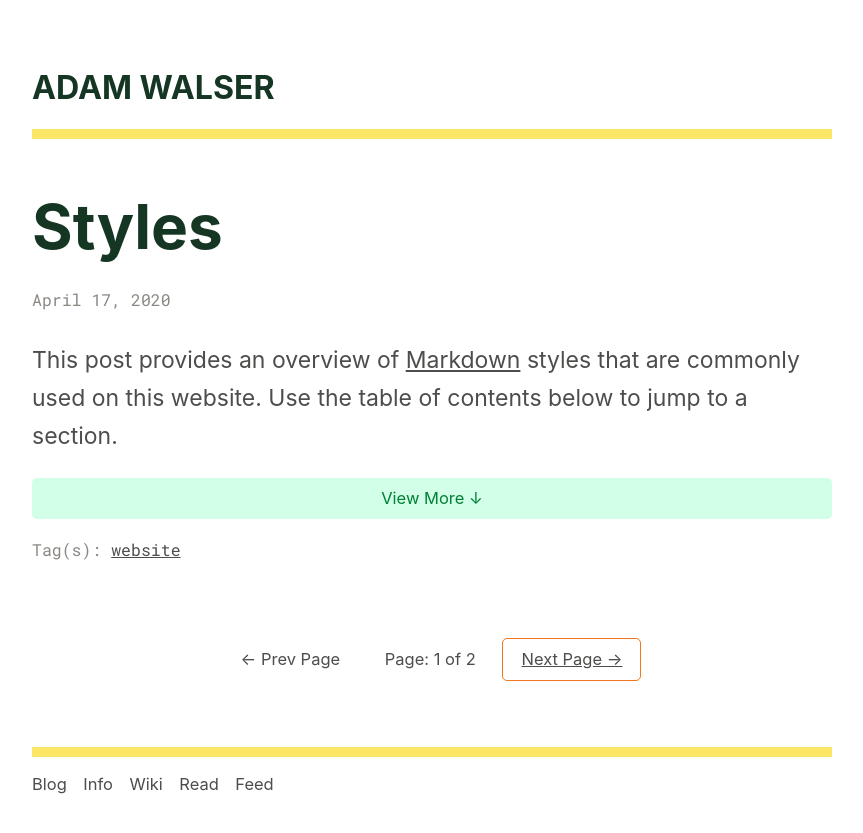
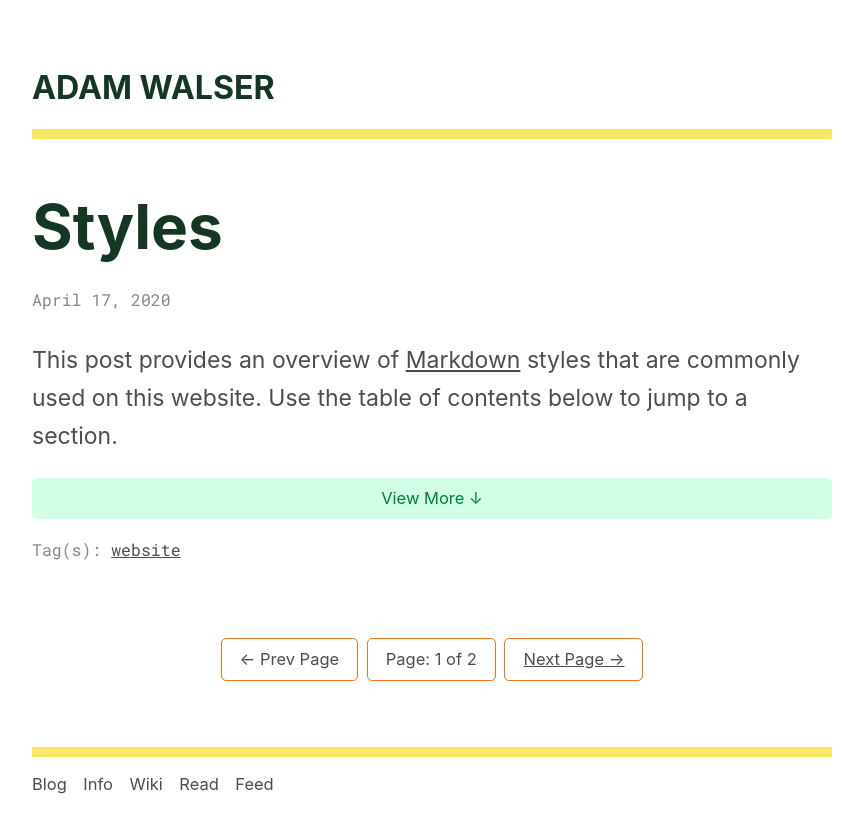
Before and after one commit to ajpwalser/ajpwalser.github.io, a Jekyll site: the page built from index.html, in a window 1280 px wide. Shown: the top 833 px of the page, without its empty margins (208-1071 px from the left). Built offline with Jekyll 4.4.1, drawn with Linux system fonts in a browser that asks for light colours; some web fonts are replaced; the list of posts is cut into pages by our own code.

Commit message:
Update style.css

```diff
--- a/css/style.css
+++ b/css/style.css
@@ -431,7 +431,7 @@ span.small {
 	font-size: 0.718em;
 }
 
-.pagination span {
+.counter {
 	border: none;
 }
 
```
